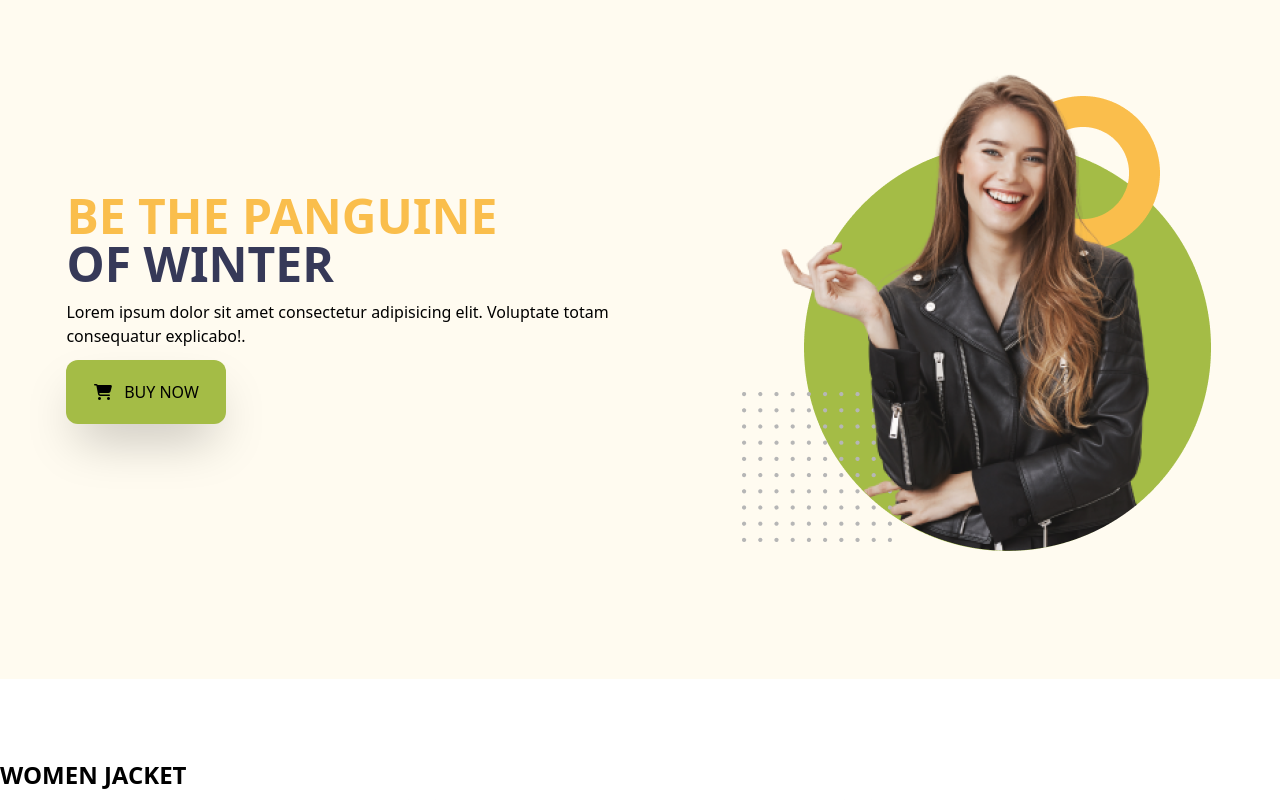
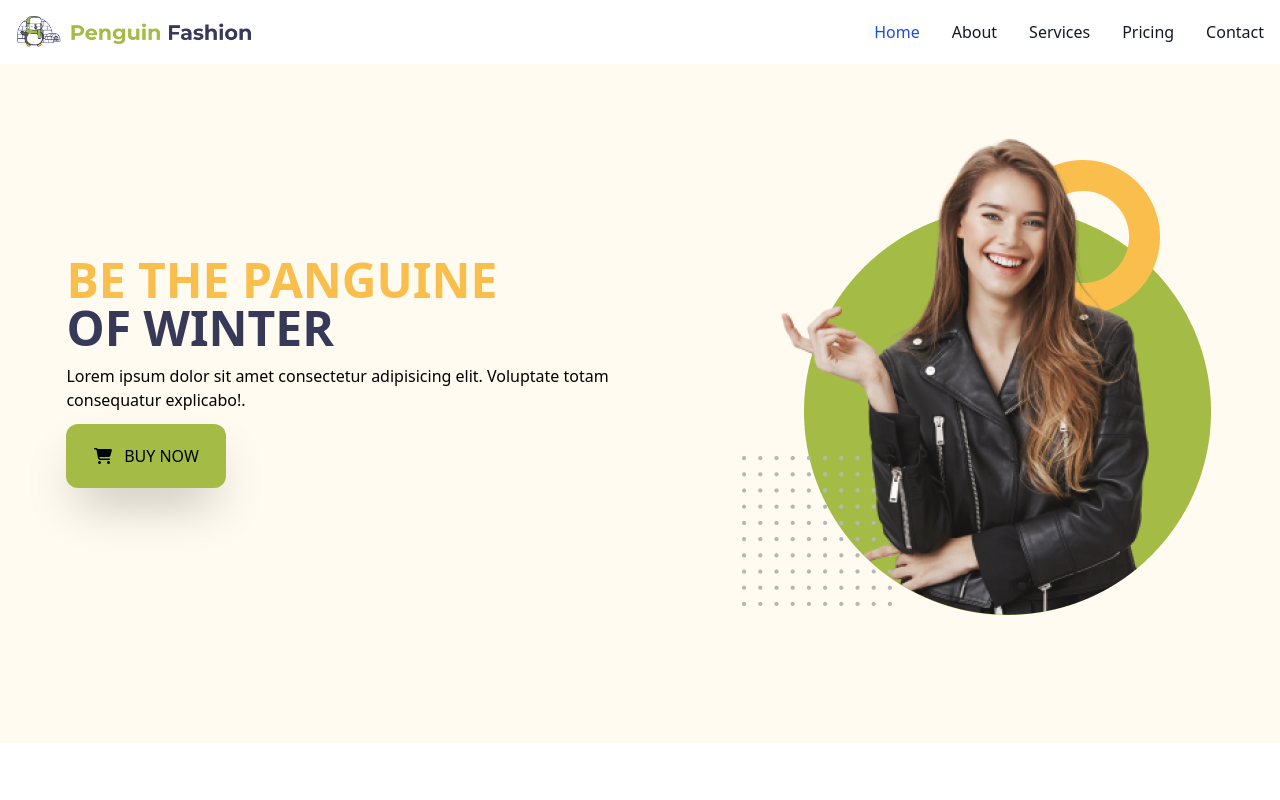
Before and after one commit to minhal4/penguin-fashion, a plain HTML site: page index.html in a window 1280 px wide. Shown: the top 800 px of the page. Drawn offline with nearby package versions, Linux system fonts and the light colour scheme.

Commit message:
final-upgrade

```diff
--- a/index.html
+++ b/index.html
@@ -21,6 +21,42 @@
 
 </head>
 <body>
+
+<!-- nav -->
+<nav class="bg-white border-gray-200 dark:bg-gray-900">
+  <div class="max-w-screen-xl flex flex-wrap items-center justify-between mx-auto p-4">
+    <a href="https://flowbite.com/" class="flex items-center space-x-3 rtl:space-x-reverse">
+        <img src="icons/logo.png" class="h-8" alt="Flowbite Logo" />
+        <span class="self-center text-2xl font-semibold whitespace-nowrap dark:text-white"></span>
+    </a>
+    <button data-collapse-toggle="navbar-default" type="button" class="inline-flex items-center p-2 w-10 h-10 justify-center text-sm text-gray-500 rounded-lg md:hidden hover:bg-gray-100 focus:outline-none focus:ring-2 focus:ring-gray-200 dark:text-gray-400 dark:hover:bg-gray-700 dark:focus:ring-gray-600" aria-controls="navbar-default" aria-expanded="false">
+        <span class="sr-only">Open main menu</span>
+        <svg class="w-5 h-5" aria-hidden="true" xmlns="http://www.w3.org/2000/svg" fill="none" viewBox="0 0 17 14">
+            <path stroke="currentColor" stroke-linecap="round" stroke-linejoin="round" stroke-width="2" d="M1 1h15M1 7h15M1 13h15"/>
+        </svg>
+    </button>
+    <div class="hidden w-full md:block md:w-auto" id="navbar-default">
+      <ul class="font-medium flex flex-col p-4 md:p-0 mt-4 border border-gray-100 rounded-lg bg-gray-50 md:flex-row md:space-x-8 rtl:space-x-reverse md:mt-0 md:border-0 md:bg-white dark:bg-gray-800 md:dark:bg-gray-900 dark:border-gray-700">
+        <li>
+          <a href="#" class="block py-2 px-3 text-white bg-blue-700 rounded md:bg-transparent md:text-blue-700 md:p-0 dark:text-white md:dark:text-blue-500" aria-current="page">Home</a>
+        </li>
+        <li>
+          <a href="#" class="block py-2 px-3 text-gray-900 rounded hover:bg-gray-100 md:hover:bg-transparent md:border-0 md:hover:text-blue-700 md:p-0 dark:text-white md:dark:hover:text-blue-500 dark:hover:bg-gray-700 dark:hover:text-white md:dark:hover:bg-transparent">About</a>
+        </li>
+        <li>
+          <a href="#" class="block py-2 px-3 text-gray-900 rounded hover:bg-gray-100 md:hover:bg-transparent md:border-0 md:hover:text-blue-700 md:p-0 dark:text-white md:dark:hover:text-blue-500 dark:hover:bg-gray-700 dark:hover:text-white md:dark:hover:bg-transparent">Services</a>
+        </li>
+        <li>
+          <a href="#" class="block py-2 px-3 text-gray-900 rounded hover:bg-gray-100 md:hover:bg-transparent md:border-0 md:hover:text-blue-700 md:p-0 dark:text-white md:dark:hover:text-blue-500 dark:hover:bg-gray-700 dark:hover:text-white md:dark:hover:bg-transparent">Pricing</a>
+        </li>
+        <li>
+          <a href="#" class="block py-2 px-3 text-gray-900 rounded hover:bg-gray-100 md:hover:bg-transparent md:border-0 md:hover:text-blue-700 md:p-0 dark:text-white md:dark:hover:text-blue-500 dark:hover:bg-gray-700 dark:hover:text-white md:dark:hover:bg-transparent">Contact</a>
+        </li>
+      </ul>
+    </div>
+  </div>
+</nav>
+<!-- nav done -->
     <header class="bg-[#FFFBF0] pb-32 pt-16">
         <section class="container mx-auto sm:flex items-center justify-around ">
             <div class="space-y-3">
```
